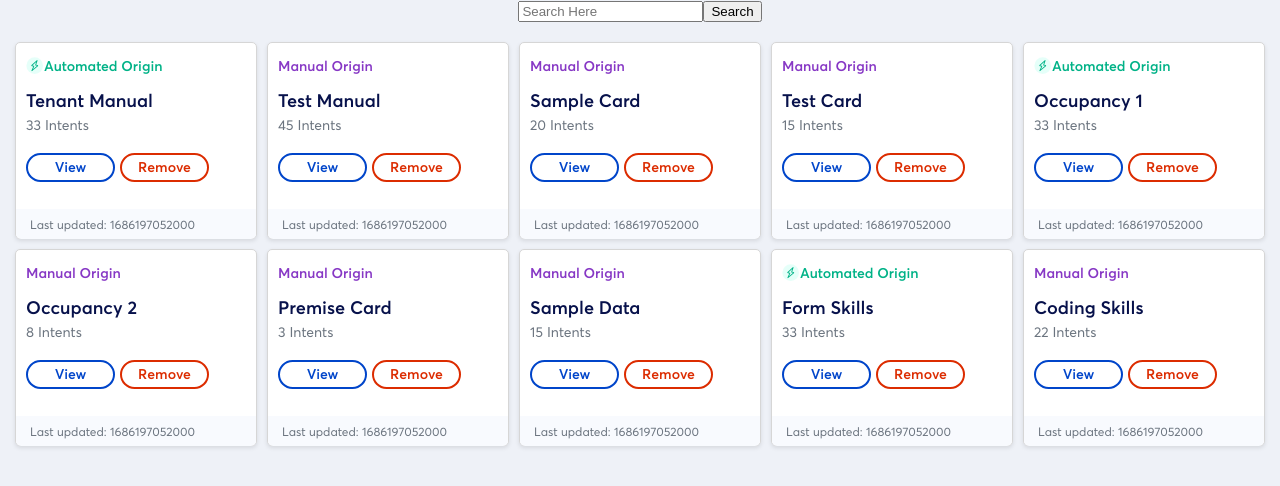
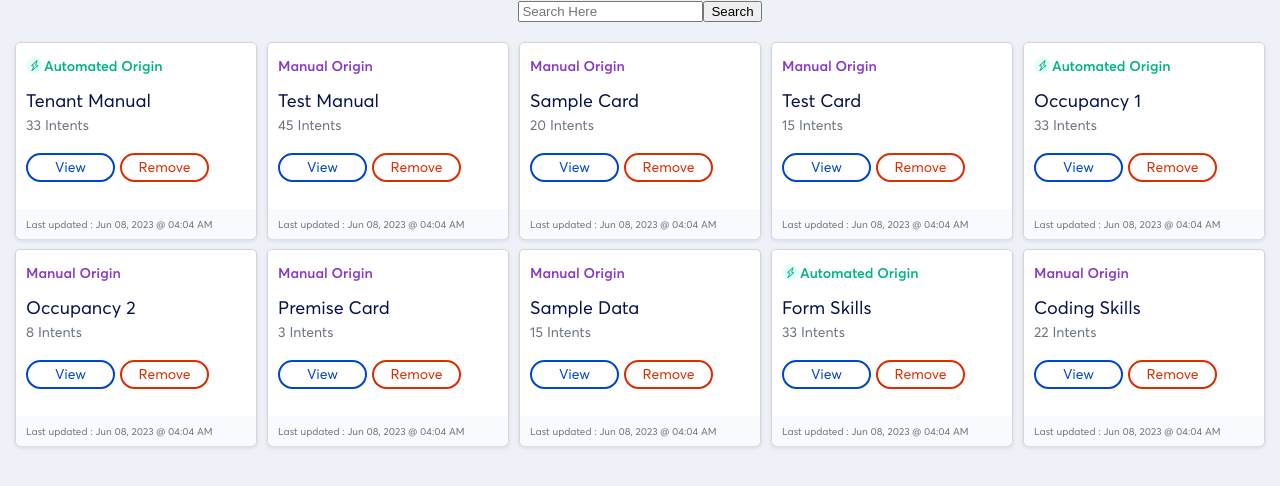
Before and after one commit to sohagraha/CM, a React (Create React App) app: page / in a window 1280 px wide. Shown: the top 486 px of the page. Built offline with nearby package versions, Linux system fonts and the light colour scheme.

Commit message:
card complete

```diff
--- a/package.json
+++ b/package.json
@@ -6,11 +6,12 @@
     "@testing-library/jest-dom": "^5.14.1",
     "@testing-library/react": "^11.2.7",
     "@testing-library/user-event": "^12.8.3",
+    "moment": "^2.29.4",
     "react": "^17.0.2",
     "react-dom": "^17.0.2",
     "react-scripts": "4.0.3",
-    "web-vitals": "^1.1.2",
-    "sass": "^1.56.1"
+    "sass": "^1.56.1",
+    "web-vitals": "^1.1.2"
   },
   "scripts": {
     "start": "react-scripts start",
--- a/src/common/component/Buttons/Button/CMButton.scss
+++ b/src/common/component/Buttons/Button/CMButton.scss
@@ -7,7 +7,7 @@
     font-size: 14px;
     position: relative;
     cursor: pointer;
-    font-weight: 600;
+    font-weight: 500;
 
     p {
         position: absolute;
--- a/src/common/component/Cards/CardFooter.js/CMCardFooter.js
+++ b/src/common/component/Cards/CardFooter.js/CMCardFooter.js
@@ -1,8 +1,13 @@
 import React from "react";
 import "./CMCardFooter.scss";
+import moment from "moment/moment";
 
 const CMCardFooter = ({ date }) => {
-  return <div className="cmCardFooter">Last updated: {Date.now()}</div>;
+  return (
+    <div className="cmCardFooter">
+      Last updated : {moment(date).format("MMM DD, YYYY @ hh:mm A")}
+    </div>
+  );
 };
 
 export default CMCardFooter;
--- a/src/common/component/Cards/CardFooter.js/CMCardFooter.scss
+++ b/src/common/component/Cards/CardFooter.js/CMCardFooter.scss
@@ -3,11 +3,11 @@
 .cmCardFooter {
     background-color: $card-footer-bg;
     color: $card-subtext;
-    padding-left: 14px;
+    padding-left: 10px;
     height: 30px;
     display: flex;
     align-items: center;
-    font-size: 12px;
+    font-size: 10px;
     margin-top: 27px;
     border-radius: 0px 0px 5px 5px;
 }
--- a/src/components/Card/CMCard.scss
+++ b/src/components/Card/CMCard.scss
@@ -2,7 +2,7 @@
 
 .cardBody {
     .title {
-        font-weight: bold;
+        font-weight: 500;
         font-size: 18px;
         display: block;
         margin: 4px 0px;
```
Also changed, not shown: src/common/functions/function.js (deleted), 1 other file (tests, documents, lock files or other folders).
